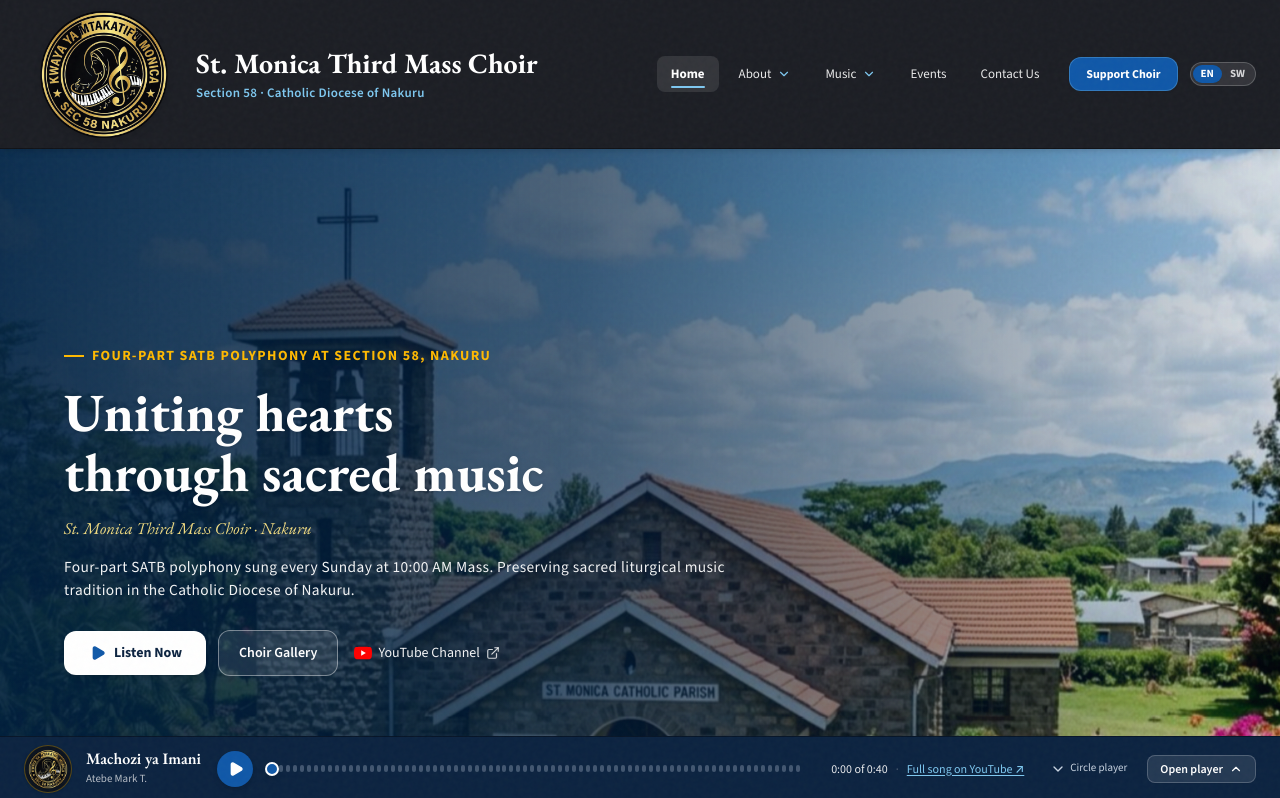
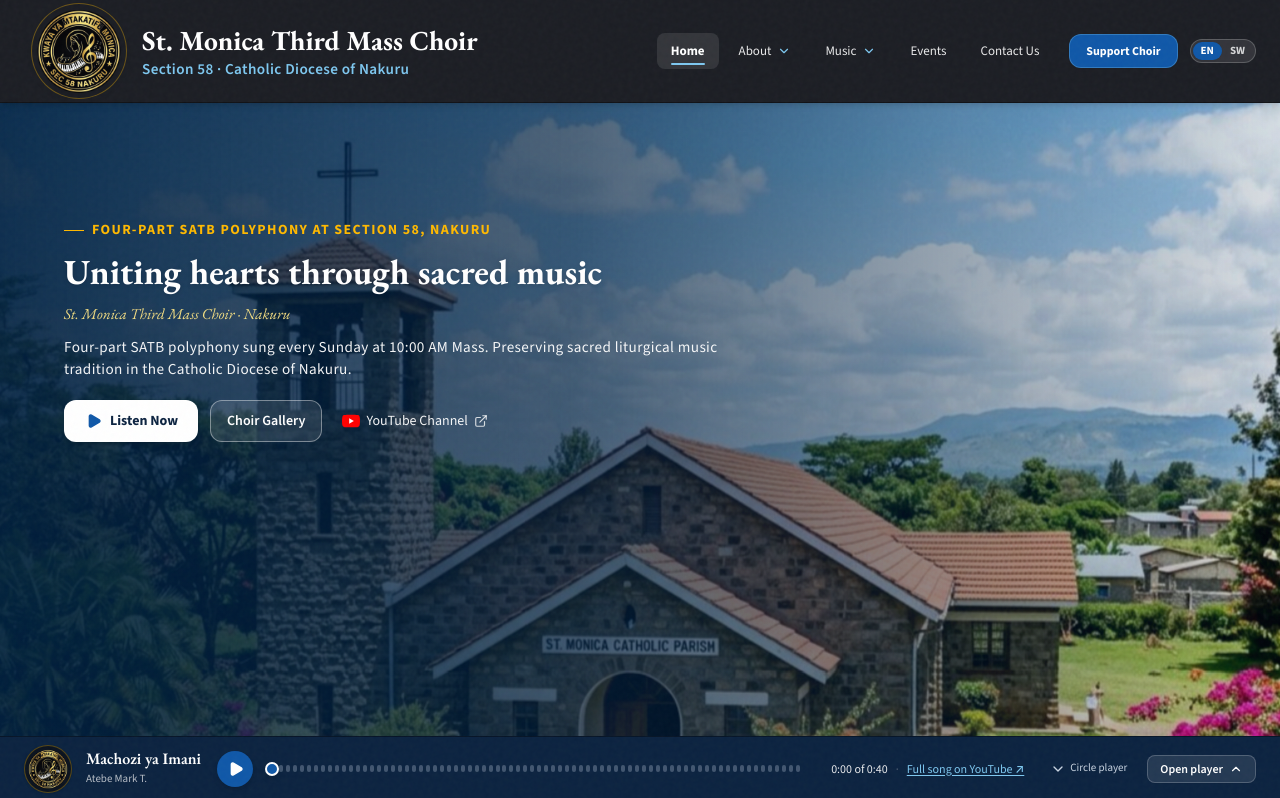
Before and after one commit to Omondipol/St.-Monica, a React (Vite) app: page / in a window 1280 px wide. Shown: the top 798 px of the page. Built offline with nearby package versions, Linux system fonts and the light colour scheme.

Commit message:
refactor(ui): optimize header and player bar spacing
Reduce header and player bar heights and update hero layout calculations to improve visual balance and prevent content overlap on smaller screens. Add dynamic scaling for the hero section on slide 4 to ensure visibility.

```diff
--- a/src/components/ChoirHeader.tsx
+++ b/src/components/ChoirHeader.tsx
@@ -165,31 +165,31 @@
     <header
       id="site-header"
       ref={headerRef}
-      className="sticky top-0 z-50 w-full max-w-full bg-[#1C1E24] text-white border-b border-black/40 shadow-md"
+      className="sticky top-0 z-50 w-full max-w-full bg-[#1C1E24] text-white border-b border-black/40 shadow-md site-header header-container"
     >
-      <div className="w-full max-w-7xl mx-auto px-4 sm:px-6 relative">
-        <div className="flex items-center justify-between h-[108px] sm:h-[128px] lg:h-[148px] gap-2 sm:gap-4">
+      <div className="w-full max-w-7xl mx-auto px-4 sm:px-6 relative h-full">
+        <div className="flex items-center justify-between h-[84px] sm:h-[94px] lg:h-[102px] gap-2 sm:gap-4 header-inner">
 
-          {/* Left: Brand with Official Seal prominent and large */}
+          {/* Left: Brand with Official Seal prominent and cleanly proportioned */}
           <div className="flex items-center min-w-0 flex-1 mr-1 sm:mr-4 pl-1 sm:pl-2">
             <button
               onClick={() => navigateTo('home')}
-              className="flex items-center gap-3 sm:gap-4 lg:gap-5 cursor-pointer text-left focus:outline-none group py-1.5 min-w-0 max-w-full"
+              className="flex items-center gap-3 sm:gap-4 cursor-pointer text-left focus:outline-none group py-1 min-w-0 max-w-full"
               aria-label="Home page"
             >
-              <div className="shrink-0 w-20 h-20 sm:w-28 sm:h-28 lg:w-36 lg:h-36 flex items-center justify-center">
+              <div className="shrink-0 w-[72px] h-[72px] sm:w-[84px] sm:h-[84px] lg:w-[94px] lg:h-[94px] flex items-center justify-center header-logo-wrap">
                 <ChoirLogo
-                  size={144}
+                  size={94}
                   variant="simplified"
-                  className="w-20 h-20 sm:w-28 sm:h-28 lg:w-36 lg:h-36 group-hover:scale-105 transition-transform drop-shadow-lg"
+                  className="w-[72px] h-[72px] sm:w-[84px] sm:h-[84px] lg:w-[94px] lg:h-[94px] header-logo group-hover:scale-105 transition-transform drop-shadow-lg rounded-full ring-1 ring-amber-400/35"
                 />
               </div>
 
               <div className="flex flex-col min-w-0 flex-1 justify-center">
-                <span className="font-eb-garamond text-[18px] sm:text-[23px] lg:text-[28px] font-bold text-white group-hover:text-[#7EC8F0] transition-colors leading-tight tracking-tight truncate">
+                <span className="font-eb-garamond text-xl sm:text-2xl lg:text-[1.72rem] font-bold text-white group-hover:text-[#7EC8F0] transition-colors leading-tight tracking-tight truncate header-name">
                   {lang === 'sw' ? 'Kwaya ya Misa ya Tatu · Mt. Monika' : 'St. Monica Third Mass Choir'}
                 </span>
-                <span className="text-[11px] sm:text-[13px] text-[#7EC8F0] font-source font-semibold tracking-wide leading-tight mt-0.5 sm:mt-1 truncate">
+                <span className="text-xs sm:text-sm lg:text-[0.95rem] text-[#7EC8F0] font-source font-semibold tracking-wide leading-tight mt-0.5 truncate header-tagline">
                   {lang === 'sw' ? 'Section 58 · Jimbo Katoliki la Nakuru' : 'Section 58 · Catholic Diocese of Nakuru'}
                 </span>
               </div>
--- a/src/index.css
+++ b/src/index.css
@@ -9,7 +9,7 @@
   --warm-cream: #FAF8F5;
   --warm-paper: #FCFAF7;
   --paper-border: rgba(12, 35, 64, 0.1);
-  --header-h: 148px;
+  --header-h: 102px;
   --player-h: 64px;
   --ticker-h: 44px;
   --hero-fit: 1;
@@ -17,14 +17,14 @@
 
 @media (max-width: 1024px) {
   :root {
-    --header-h: 128px;
+    --header-h: 94px;
     --player-h: 64px;
   }
 }
 
 @media (max-width: 640px) {
   :root {
-    --header-h: 108px;
+    --header-h: 84px;
     --player-h: 60px;
     --ticker-h: 44px;
   }
@@ -54,7 +54,7 @@
 .hero-title,
 .hero-content h1,
 .hero-content-container h1 {
-  font-size: clamp(2rem, 4.2vw, 3.6rem);
+  font-size: clamp(1.75rem, 4.4vh, 3.2rem);
   text-wrap: balance;
   line-height: 1.12;
 }
@@ -75,43 +75,67 @@
   flex-direction: column;
   justify-content: flex-start;
   min-height: 100dvh;
-  padding-top: calc(var(--header-h, 80px) + clamp(24px, 6vh, 72px));
-  padding-bottom: calc(var(--player-h, 64px) + var(--ticker-h, 44px) + 72px);
+  padding-top: calc(var(--header-h, 102px) + clamp(8px, 1.8vh, 22px));
+  padding-bottom: calc(var(--player-h, 64px) + var(--ticker-h, 0px) + clamp(26px, 3.5vh, 44px));
   box-sizing: border-box;
-}
-
-@media (max-height: 720px) {
-  .hero-content,
-  .hero-content-container {
-    padding-top: calc(var(--header-h, 80px) + 16px);
-    padding-bottom: calc(var(--player-h, 64px) + var(--ticker-h, 44px) + 56px);
-  }
-
-  .hero-fluid-title,
-  .hero-title,
-  .hero-content h1,
-  .hero-content-container h1 {
-    font-size: clamp(1.8rem, 3.6vw, 3rem) !important;
-  }
-
-  .hero-buttons,
-  .hero-buttons-container {
-    gap: 16px !important;
-  }
+  overflow: visible;
 }
 
 .hero-desc {
-  font-size: clamp(0.875rem, 1.2vw, 1.05rem);
-  line-height: 1.5;
+  display: block !important;
+  font-size: clamp(0.88rem, 1.9vh, 1.05rem);
+  line-height: 1.45;
 }
 
 .hero-attribution {
-  font-size: clamp(0.9rem, 1.3vw, 1.15rem);
-  line-height: 1.3;
+  display: block !important;
+  font-size: clamp(0.88rem, 1.9vh, 1.05rem);
+  line-height: 1.35;
 }
 
 .hero-buttons-container {
   gap: 12px;
+}
+
+/* Slide 4 specific layout - ensure all parts (title, attribution, description, buttons) are visible */
+.slide-4.hero-content,
+.slide-4 .hero-content,
+[data-slide="4"] .hero-content,
+.hero-content[data-slide="4"] {
+  justify-content: flex-start !important;
+}
+
+.slide-4 .hero-eyebrow,
+[data-slide="4"] .hero-eyebrow {
+  margin-bottom: 8px !important;
+}
+
+.slide-4 h1,
+.slide-4 .hero-fluid-title,
+.slide-4 .hero-title,
+[data-slide="4"] h1,
+[data-slide="4"] .hero-fluid-title,
+[data-slide="4"] .hero-title {
+  font-size: clamp(1.75rem, 3.6vw, 3rem) !important;
+  line-height: 1.12 !important;
+  margin: 0 0 8px !important;
+}
+
+.slide-4 .hero-attribution,
+[data-slide="4"] .hero-attribution {
+  margin-bottom: 8px !important;
+}
+
+.slide-4 .hero-desc,
+[data-slide="4"] .hero-desc {
+  display: block !important;
+}
+
+.slide-4 .hero-buttons,
+.slide-4 .hero-buttons-container,
+[data-slide="4"] .hero-buttons,
+[data-slide="4"] .hero-buttons-container {
+  margin-top: 8px !important;
 }
 
 .song-card-title {
--- a/src/pages/HomePage.tsx
+++ b/src/pages/HomePage.tsx
@@ -236,6 +236,69 @@
     document.documentElement.style.setProperty('--hero-fit', '1');
   }, []);
 
+  // Slide 4 specific safety check: touch nothing on slides 1-3
+  useEffect(() => {
+    const checkSlide4Fit = () => {
+      const activeContentEl = document.getElementById('hero-active-slide-content');
+      if (!activeContentEl) return;
+
+      if (currentSlideIndex !== 3) {
+        // Explicit instruction: touch nothing on slides 1 to 3
+        activeContentEl.style.transform = 'none';
+        activeContentEl.style.transformOrigin = '';
+        return;
+      }
+
+      // Slide 4 safety measurement against player bar
+      const buttonsContainer = activeContentEl.querySelector('.hero-buttons');
+      const lastButton = (buttonsContainer?.lastElementChild as HTMLElement | null);
+      const playerBar = document.getElementById('audio-player-bar') || document.querySelector('.player-bar');
+
+      if (!lastButton || !playerBar) {
+        activeContentEl.style.transform = 'none';
+        return;
+      }
+
+      const playerRect = playerBar.getBoundingClientRect();
+      const isPlayerBarVisible = playerRect.height > 0 && playerRect.top < window.innerHeight;
+      if (!isPlayerBarVisible) {
+        activeContentEl.style.transform = 'none';
+        return;
+      }
+
+      const threshold = playerRect.top - 20;
+      const buttonRect = lastButton.getBoundingClientRect();
+
+      if (buttonRect.bottom > threshold) {
+        const overflow = buttonRect.bottom - threshold;
+        const currentHeight = activeContentEl.offsetHeight;
+        if (currentHeight > 0) {
+          const targetHeight = currentHeight - overflow;
+          const factor = Math.max(0.75, Math.min(1, targetHeight / currentHeight));
+          activeContentEl.style.transformOrigin = 'left top';
+          activeContentEl.style.transform = `scale(${factor.toFixed(3)})`;
+        }
+      } else {
+        activeContentEl.style.transform = 'none';
+      }
+    };
+
+    const rafId = requestAnimationFrame(() => {
+      checkSlide4Fit();
+    });
+    const timer = setTimeout(checkSlide4Fit, 80);
+
+    window.addEventListener('resize', checkSlide4Fit);
+    window.addEventListener('orientationchange', checkSlide4Fit);
+
+    return () => {
+      cancelAnimationFrame(rafId);
+      clearTimeout(timer);
+      window.removeEventListener('resize', checkSlide4Fit);
+      window.removeEventListener('orientationchange', checkSlide4Fit);
+    };
+  }, [currentSlideIndex]);
+
   useEffect(() => {
     const handleResize = () => {
       setIsMobile(window.innerWidth < 640);
@@ -473,13 +536,13 @@
         <div
           id="hero-content-wrapper"
           data-slide={currentSlideIndex + 1}
-          className="hero-content hero-content-container relative z-20 w-full px-5 sm:px-10 lg:px-16"
+          className={`hero-content hero-content-container relative z-20 w-full px-5 sm:px-10 lg:px-16 slide-${currentSlideIndex + 1}`}
         >
           {/* Inner Content: Animated on slide change, grows with content, no fixed height, no overflow:hidden */}
           <div
             id="hero-active-slide-content"
             key={`hero-content-${currentSlideIndex}`}
-            className="w-full sm:max-w-[85%] lg:max-w-[70%] xl:max-w-[62%] text-left space-y-3 sm:space-y-4 min-w-0 animate-hero-content hero-inner-wrapper"
+            className="w-full sm:max-w-[85%] lg:max-w-[70%] xl:max-w-[62%] text-left space-y-2 sm:space-y-3 min-w-0 animate-hero-content hero-inner-wrapper"
           >
             {currentContent.eyebrow && (
               <div className="hero-eyebrow text-amber-400 font-source text-xs sm:text-sm font-bold uppercase tracking-widest flex items-center gap-2">
@@ -493,7 +556,7 @@
             </h1>
 
           {currentContent.author && (
-            <span className="hero-attribution text-amber-200/95 font-eb-garamond text-sm sm:text-lg font-medium block italic">
+            <span className="hero-attribution text-amber-200/95 font-eb-garamond text-xs sm:text-base font-medium block italic">
               {currentContent.author}
             </span>
           )}
@@ -503,7 +566,7 @@
           </p>
 
           {/* Action Buttons tailored specifically to each slide */}
-          <div className="hero-buttons hero-buttons-container flex flex-wrap items-center gap-2.5 sm:gap-3.5 pt-2 sm:pt-3">
+          <div className="hero-buttons hero-buttons-container flex flex-wrap items-center gap-2 sm:gap-3 pt-1 sm:pt-2">
             {currentContent.type === 'mass' && (
               <>
                 <button
@@ -514,7 +577,7 @@
                       playSong(featuredSong as Song);
                     }
                   }}
-                  className="inline-flex items-center gap-2 px-5 sm:px-6 py-3 text-xs sm:text-sm font-bold text-[#0C2340] bg-white hover:bg-[#EAF4FB] rounded-xl transition-all shadow-md active:scale-95 cursor-pointer whitespace-nowrap min-h-[44px]"
+                  className="inline-flex items-center gap-2 px-4 sm:px-5 py-2.5 text-xs sm:text-sm font-bold text-[#0C2340] bg-white hover:bg-[#EAF4FB] rounded-xl transition-all shadow-md active:scale-95 cursor-pointer whitespace-nowrap min-h-[42px] h-[42px]"
                 >
                   {isPlaying && currentSong.id === featuredSong.id ? (
                     <>
@@ -531,7 +594,7 @@
 
                 <button
                   onClick={() => onNavigate('about-gallery')}
-                  className="inline-flex items-center gap-2 px-4 sm:px-5 py-3 text-xs sm:text-sm font-semibold text-white bg-white/10 hover:bg-white/20 border border-white/40 rounded-xl transition-all cursor-pointer whitespace-nowrap backdrop-blur-xs min-h-[44px]"
+                  className="inline-flex items-center gap-2 px-3.5 sm:px-4 py-2.5 text-xs sm:text-sm font-semibold text-white bg-white/10 hover:bg-white/20 border border-white/40 rounded-xl transition-all cursor-pointer whitespace-nowrap backdrop-blur-xs min-h-[42px] h-[42px]"
                 >
                   <span>{lang === 'sw' ? 'Picha za Kwaya' : 'Choir Gallery'}</span>
                 </button>
@@ -540,7 +603,7 @@
                   href={YOUTUBE_CHANNEL_URL}
                   target="_blank"
                   rel="noopener noreferrer"
-                  className="inline-flex items-center gap-1.5 text-xs sm:text-sm font-medium text-white/95 hover:text-white underline-offset-4 hover:underline transition-colors py-2 px-1 cursor-pointer min-h-[44px]"
+                  className="inline-flex items-center gap-1.5 text-xs sm:text-sm font-medium text-white/95 hover:text-white underline-offset-4 hover:underline transition-colors py-2 px-2 cursor-pointer min-h-[42px] h-[42px]"
                 >
                   <RealYouTubeIcon size={18} variant="badge" />
                   <span>{lang === 'sw' ? 'Tazama YouTube' : 'YouTube Channel'}</span>
@@ -553,7 +616,7 @@
               <>
                 <button
                   onClick={() => openJoinModal()}
-                  className="inline-flex items-center gap-2 px-5 sm:px-6 py-3 text-xs sm:text-sm font-bold text-slate-950 bg-gradient-to-r from-amber-400 via-amber-300 to-amber-500 hover:from-amber-300 hover:to-amber-400 rounded-xl transition-all shadow-lg hover:shadow-amber-500/25 active:scale-95 cursor-pointer whitespace-nowrap uppercase tracking-wider font-source min-h-[44px]"
+                  className="inline-flex items-center gap-2 px-4 sm:px-5 py-2.5 text-xs sm:text-sm font-bold text-slate-950 bg-gradient-to-r from-amber-400 via-amber-300 to-amber-500 hover:from-amber-300 hover:to-amber-400 rounded-xl transition-all shadow-lg hover:shadow-amber-500/25 active:scale-95 cursor-pointer whitespace-nowrap uppercase tracking-wider font-source min-h-[42px] h-[42px]"
                 >
                   <UserPlus className="w-4 h-4 text-slate-950" />
                   <span>{lang === 'sw' ? 'Jiunge na Kwaya' : 'Join the Choir'}</span>
@@ -561,14 +624,14 @@
 
                 <button
                   onClick={() => onNavigate('about-sections')}
-                  className="inline-flex items-center gap-2 px-4 sm:px-5 py-3 text-xs sm:text-sm font-semibold text-white bg-white/10 hover:bg-white/20 border border-white/40 rounded-xl transition-all cursor-pointer whitespace-nowrap backdrop-blur-xs font-source min-h-[44px]"
+                  className="inline-flex items-center gap-2 px-3.5 sm:px-4 py-2.5 text-xs sm:text-sm font-semibold text-white bg-white/10 hover:bg-white/20 border border-white/40 rounded-xl transition-all cursor-pointer whitespace-nowrap backdrop-blur-xs font-source min-h-[42px] h-[42px]"
                 >
                   <span>{lang === 'sw' ? 'Sauti za Kwaya' : 'Voice Sections'}</span>
                 </button>
 
                 <button
                   onClick={() => onNavigate('about-story')}
-                  className="inline-flex items-center gap-2 px-4 sm:px-5 py-3 text-xs sm:text-sm font-semibold text-white bg-white/10 hover:bg-white/20 border border-white/40 rounded-xl transition-all cursor-pointer whitespace-nowrap backdrop-blur-xs font-source min-h-[44px]"
+                  className="inline-flex items-center gap-2 px-3.5 sm:px-4 py-2.5 text-xs sm:text-sm font-semibold text-white bg-white/10 hover:bg-white/20 border border-white/40 rounded-xl transition-all cursor-pointer whitespace-nowrap backdrop-blur-xs font-source min-h-[42px] h-[42px]"
                 >
                   <BookOpen className="w-4 h-4 text-amber-300" />
                   <span>{lang === 'sw' ? 'Historia Yetu' : 'Our Story'}</span>
@@ -583,7 +646,7 @@
                     const el = document.getElementById('recorded-songs-section');
                     if (el) el.scrollIntoView({ behavior: 'smooth' });
                   }}
-                  className="inline-flex items-center gap-2 px-5 sm:px-6 py-3 text-xs sm:text-sm font-bold text-[#0C2340] bg-white hover:bg-[#EAF4FB] rounded-xl transition-all shadow-md active:scale-95 cursor-pointer whitespace-nowrap min-h-[44px]"
+                  className="inline-flex items-center gap-2 px-4 sm:px-5 py-2.5 text-xs sm:text-sm font-bold text-[#0C2340] bg-white hover:bg-[#EAF4FB] rounded-xl transition-all shadow-md active:scale-95 cursor-pointer whitespace-nowrap min-h-[42px] h-[42px]"
                 >
                   <Music className="w-4 h-4 text-[#1058A8]" />
                   <span>{lang === 'sw' ? 'Nyimbo Zilizorekodiwa' : 'Recorded Songs'}</span>
@@ -591,7 +654,7 @@
 
                 <button
                   onClick={() => onNavigate('shop')}
-                  className="inline-flex items-center gap-2 px-4 sm:px-5 py-3 text-xs sm:text-sm font-semibold text-white bg-white/10 hover:bg-white/20 border border-white/40 rounded-xl transition-all cursor-pointer whitespace-nowrap backdrop-blur-xs font-source min-h-[44px]"
+                  className="inline-flex items-center gap-2 px-3.5 sm:px-4 py-2.5 text-xs sm:text-sm font-semibold text-white bg-white/10 hover:bg-white/20 border border-white/40 rounded-xl transition-all cursor-pointer whitespace-nowrap backdrop-blur-xs font-source min-h-[42px] h-[42px]"
                 >
                   <ShoppingBag className="w-4 h-4 text-amber-300" />
                   <span>{lang === 'sw' ? 'Noti za Nyimbo' : 'Sheet Music Scores'}</span>
@@ -599,7 +662,7 @@
 
                 <button
                   onClick={() => onNavigate('about-sections')}
-                  className="inline-flex items-center gap-2 px-4 sm:px-5 py-3 text-xs sm:text-sm font-semibold text-white bg-white/10 hover:bg-white/20 border border-white/40 rounded-xl transition-all cursor-pointer whitespace-nowrap backdrop-blur-xs font-source min-h-[44px]"
+                  className="inline-flex items-center gap-2 px-3.5 sm:px-4 py-2.5 text-xs sm:text-sm font-semibold text-white bg-white/10 hover:bg-white/20 border border-white/40 rounded-xl transition-all cursor-pointer whitespace-nowrap backdrop-blur-xs font-source min-h-[42px] h-[42px]"
                 >
                   <span>{lang === 'sw' ? 'Sauti za Kwaya' : 'Voice Sections'}</span>
                 </button>
@@ -610,7 +673,7 @@
               <>
                 <button
                   onClick={() => openJoinModal()}
-                  className="btn inline-flex items-center gap-2 px-5 sm:px-6 py-2.5 text-xs sm:text-sm font-bold text-slate-950 bg-gradient-to-r from-amber-400 via-amber-300 to-amber-500 hover:from-amber-300 hover:to-amber-400 rounded-xl transition-all shadow-lg hover:shadow-amber-500/25 active:scale-95 cursor-pointer whitespace-nowrap uppercase tracking-wider font-source min-h-[42px] h-[42px]"
+                  className="btn inline-flex items-center gap-2 px-4 sm:px-5 py-2.5 text-xs sm:text-sm font-bold text-slate-950 bg-gradient-to-r from-amber-400 via-amber-300 to-amber-500 hover:from-amber-300 hover:to-amber-400 rounded-xl transition-all shadow-lg hover:shadow-amber-500/25 active:scale-95 cursor-pointer whitespace-nowrap uppercase tracking-wider font-source min-h-[42px] h-[42px]"
                 >
                   <UserPlus className="w-4 h-4 text-slate-950" />
                   <span>{lang === 'sw' ? 'Jiunge na Kwaya' : 'Join the Choir'}</span>
@@ -621,7 +684,7 @@
                     const el = document.getElementById('sunday-mass-schedule');
                     if (el) el.scrollIntoView({ behavior: 'smooth' });
                   }}
-                  className="btn inline-flex items-center gap-2 px-4 sm:px-5 py-2.5 text-xs sm:text-sm font-semibold text-white bg-white/10 hover:bg-white/20 border border-white/40 rounded-xl transition-all cursor-pointer whitespace-nowrap backdrop-blur-xs font-source min-h-[42px] h-[42px]"
+                  className="btn inline-flex items-center gap-2 px-3.5 sm:px-4 py-2.5 text-xs sm:text-sm font-semibold text-white bg-white/10 hover:bg-white/20 border border-white/40 rounded-xl transition-all cursor-pointer whitespace-nowrap backdrop-blur-xs font-source min-h-[42px] h-[42px]"
                 >
                   <Clock className="w-4 h-4 text-amber-300" />
                   <span>{lang === 'sw' ? 'Ratiba ya Misa' : 'Sunday Mass Times'}</span>
@@ -631,7 +694,7 @@
                   href={YOUTUBE_CHANNEL_URL}
                   target="_blank"
                   rel="noopener noreferrer"
-                  className="btn inline-flex items-center gap-1.5 text-xs sm:text-sm font-medium text-white/95 hover:text-white underline-offset-4 hover:underline transition-colors py-2 px-1 cursor-pointer font-source min-h-[42px] h-[42px]"
+                  className="btn inline-flex items-center gap-1.5 text-xs sm:text-sm font-medium text-white/95 hover:text-white underline-offset-4 hover:underline transition-colors py-2 px-2 cursor-pointer font-source min-h-[42px] h-[42px]"
                 >
                   <RealYouTubeIcon size={18} variant="badge" />
                   <span>YouTube</span>
@@ -648,7 +711,7 @@
         id="hero-slide-dots"
         aria-hidden="true"
         className="absolute left-5 sm:left-10 lg:left-16 z-30 flex items-center gap-[8px] pointer-events-none select-none"
-        style={{ bottom: 'calc(var(--player-h, 0px) + 28px)' }}
+        style={{ bottom: 'calc(var(--player-h, 0px) + 22px)' }}
       >
         {activeSlides.map((slide, idx) => {
           const isActive = idx === currentSlideIndex;
```
Also changed, not shown: src/components/AudioPlayerBar.tsx (+6 -6 lines).
